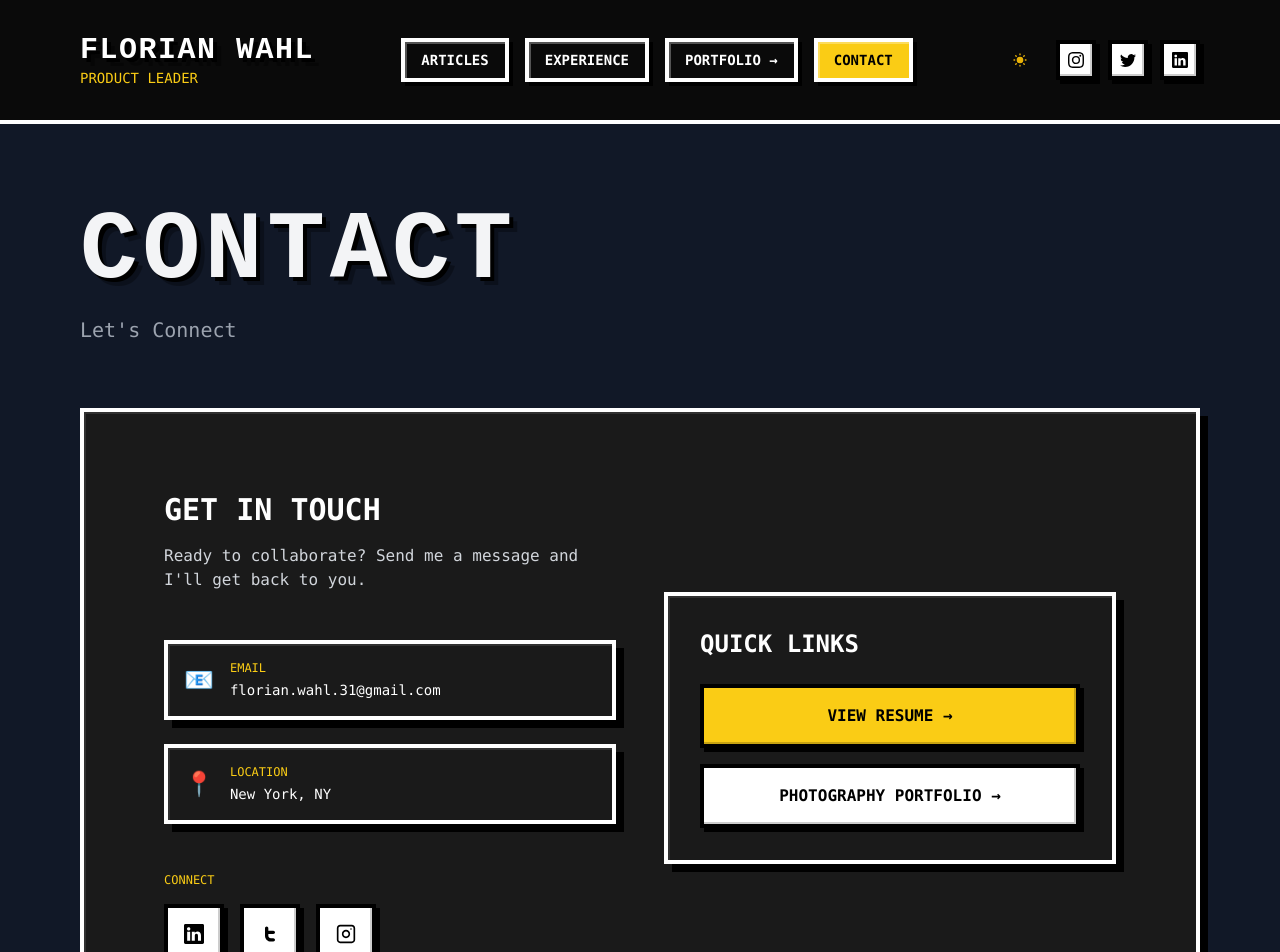
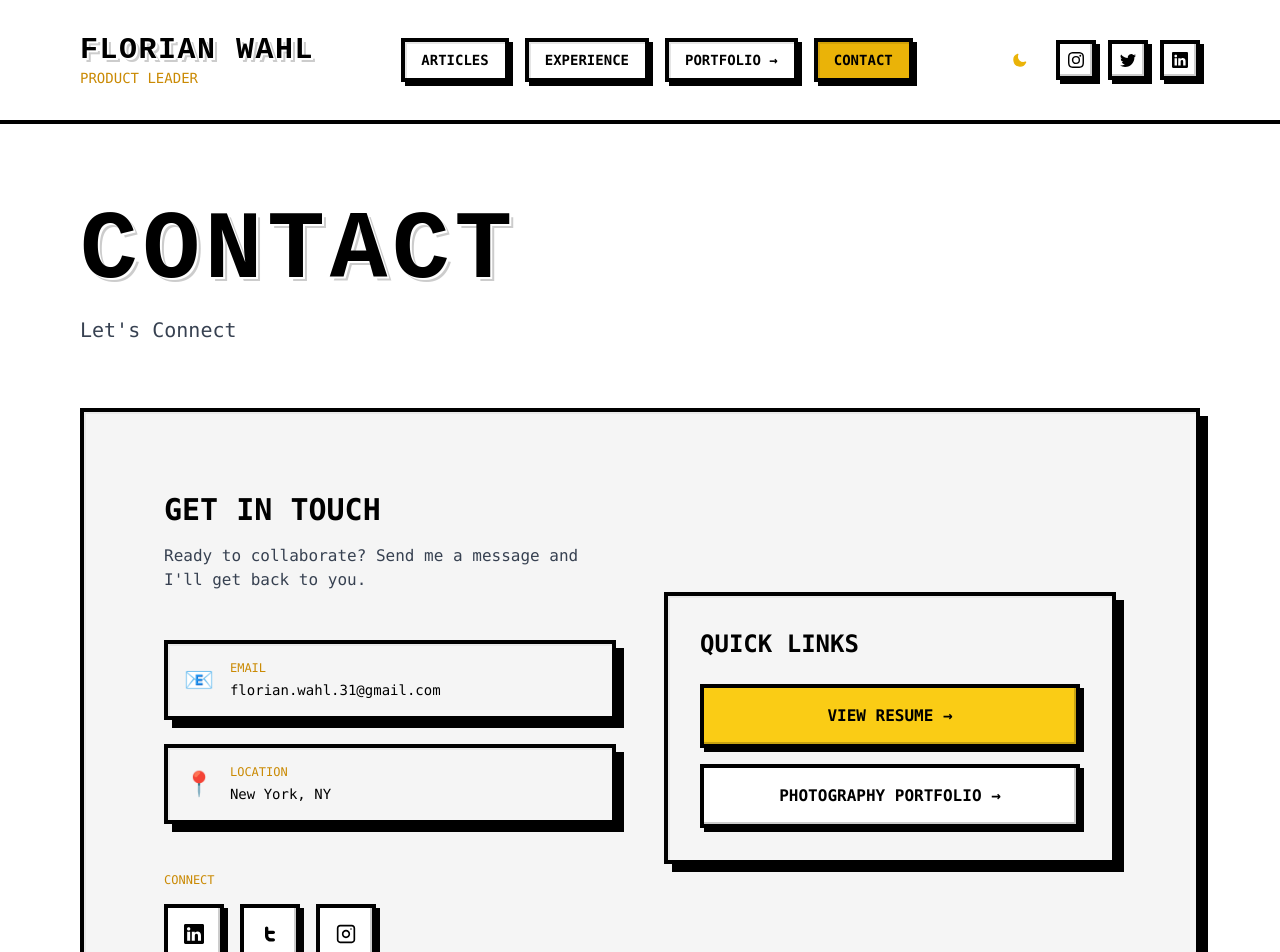
Before and after one commit to florian-wahl/wahlflorian.com, a Next.js app: page /contact in a window 1280 px wide. Shown: the top 952 px of the page. Built offline with nearby package versions, Linux system fonts and the light colour scheme; no server answers.

Commit message:
Implemented a light mode. Default to system preference. Rolling out fix for favicon.

```diff
--- a/components/Contact.tsx
+++ b/components/Contact.tsx
@@ -4,25 +4,25 @@ import { event } from "../utils/analytics";
 
 const Contact: React.FC = () => {
     return (
-        <section className="bg-[#0a0a0a] dark:bg-gray-900 py-20">
+        <section className="bg-white dark:bg-[#0a0a0a] py-20 transition-colors duration-300">
             <div className="max-w-6xl mx-auto px-4">
                 <div className="mb-16">
-                    <h1 className="text-4xl md:text-6xl lg:text-8xl font-bold text-white dark:text-gray-100 mb-4 pixel-text">
+                    <h1 className="text-4xl md:text-6xl lg:text-8xl font-bold text-black dark:text-white mb-4 pixel-text">
                         CONTACT
                     </h1>
-                    <p className="text-xl text-gray-300 dark:text-gray-400 font-mono">
+                    <p className="text-xl text-gray-700 dark:text-gray-300 font-mono">
                         Let's Connect
                     </p>
                 </div>
 
-                <div className="pixel-card bg-gray-900 p-8 md:p-12 lg:p-20">
+                <div className="pixel-card bg-gray-50 dark:bg-gray-900 p-8 md:p-12 lg:p-20">
                     <div className="grid grid-cols-1 md:grid-cols-2 gap-12">
                         <div>
                             <header className="mb-12">
-                                <h2 className="text-white font-bold text-3xl font-mono mb-4">
+                                <h2 className="text-black dark:text-white font-bold text-3xl font-mono mb-4">
                                     GET IN TOUCH
                                 </h2>
-                                <p className="text-gray-300 font-mono text-base">
+                                <p className="text-gray-700 dark:text-gray-300 font-mono text-base">
                                     Ready to collaborate? Send me a message and I'll get back to you.
                                 </p>
                             </header>
@@ -30,22 +30,22 @@ const Contact: React.FC = () => {
                             <div className="space-y-6 mb-12">
                                 <a
                                     href={`mailto:${userData.email}`}
-                                    className="flex flex-row items-center space-x-4 pixel-card bg-gray-800 p-4 hover:border-yellow-400 transition-colors group"
+                                    className="flex flex-row items-center space-x-4 pixel-card bg-gray-100 dark:bg-gray-800 p-4 hover:border-yellow-500 dark:hover:border-yellow-400 transition-colors group"
                                 >
                                     <div className="text-2xl">📧</div>
                                     <div>
-                                        <p className="text-yellow-400 font-mono text-xs uppercase mb-1">Email</p>
-                                        <p className="text-white font-mono text-sm group-hover:text-yellow-400 transition-colors">
+                                        <p className="text-yellow-600 dark:text-yellow-400 font-mono text-xs uppercase mb-1">Email</p>
+                                        <p className="text-black dark:text-white font-mono text-sm group-hover:text-yellow-600 dark:group-hover:text-yellow-400 transition-colors">
                                             {userData.email}
                                         </p>
                                     </div>
                                 </a>
 
-                                <div className="flex flex-row items-center space-x-4 pixel-card bg-gray-800 p-4">
+                                <div className="flex flex-row items-center space-x-4 pixel-card bg-gray-100 dark:bg-gray-800 p-4">
                                     <div className="text-2xl">📍</div>
                                     <div>
-                                        <p className="text-yellow-400 font-mono text-xs uppercase mb-1">Location</p>
-                                        <p className="text-white font-mono text-sm">
+                                        <p className="text-yellow-600 dark:text-yellow-400 font-mono text-xs uppercase mb-1">Location</p>
+                                        <p className="text-black dark:text-white font-mono text-sm">
                                             {userData.address}
                                         </p>
                                     </div>
@@ -53,7 +53,7 @@ const Contact: React.FC = () => {
                             </div>
 
                             <div>
-                                <p className="text-yellow-400 font-mono text-xs uppercase mb-4">Connect</p>
+                                <p className="text-yellow-600 dark:text-yellow-400 font-mono text-xs uppercase mb-4">Connect</p>
                                 <div className="flex flex-row space-x-4">
                                     <a
                                         href={userData.socialLinks.linkedin}
@@ -145,8 +145,8 @@ const Contact: React.FC = () => {
                         </div>
 
                         <div className="flex flex-col justify-center">
-                            <div className="pixel-card bg-gray-800 p-8">
-                                <h3 className="text-white font-bold text-2xl font-mono mb-6">
+                            <div className="pixel-card bg-gray-100 dark:bg-gray-800 p-8">
+                                <h3 className="text-black dark:text-white font-bold text-2xl font-mono mb-6">
                                     QUICK LINKS
                                 </h3>
                                 <div className="space-y-4">
--- a/components/ContainerBlock.tsx
+++ b/components/ContainerBlock.tsx
@@ -32,6 +32,8 @@ const ContainerBlock: React.FC<ContainerBlockProps> = ({ children, customMeta =
         <div>
             <Head>
                 <title>{meta.title}</title>
+                <link rel="icon" href="/favicon.ico" />
+                <link rel="icon" type="image/x-icon" href="/favicon.ico" />
                 <meta name="robots" content="follow, index" />
                 <meta content={meta.description} name="description" />
                 <meta name="keywords" content="Florian Wahl, Product Leader, Product Strategy, Fintech, Digital Transformation, Akoya, Open Finance, Payments, API Development" />
@@ -114,7 +116,7 @@ const ContainerBlock: React.FC<ContainerBlockProps> = ({ children, customMeta =
                     }}
                 />
             </Head>
-            <main className="bg-[#0a0a0a] w-full min-h-screen">
+            <main className="bg-white dark:bg-[#0a0a0a] w-full min-h-screen transition-colors duration-300">
                 <Navbar />
                 <div>{children}</div>
                 <Footer />
--- a/components/Footer.tsx
+++ b/components/Footer.tsx
@@ -3,12 +3,12 @@ import userData from "../constants/data";
 
 const Footer: React.FC = () => {
     return (
-        <div className="bg-[#0a0a0a] border-t-4 border-white">
+        <div className="bg-white dark:bg-[#0a0a0a] border-t-4 border-black dark:border-white transition-colors duration-300">
             <div className="max-w-6xl mx-auto px-4 py-10 md:py-12">
-                <div className="h-1 w-full bg-white mb-8"></div>
+                <div className="h-1 w-full bg-black dark:bg-white mb-8"></div>
                 <div className="flex flex-col space-y-6 md:space-y-0 md:flex-row justify-between md:items-center">
                     <div>
-                        <p className="text-white font-mono text-sm">
+                        <p className="text-black dark:text-white font-mono text-sm">
                             &copy; {new Date().getFullYear()} FLORIAN WAHL. ALL RIGHTS RESERVED.
                         </p>
                     </div>
--- a/components/Navbar.tsx
+++ b/components/Navbar.tsx
@@ -76,7 +76,7 @@ const ThemeButton: React.FC = () => {
 
     return (
         <button
-            aria-label="Toggle Dark Mode"
+            aria-label={theme === "dark" ? "Switch to Light Mode" : "Switch to Dark Mode"}
             type="button"
             className="w-10 h-10 p-3 rounded focus:outline-none"
             onClick={() => setTheme(theme === "dark" ? "light" : "dark")}
@@ -147,16 +147,16 @@ const Navbar: React.FC = () => {
     });
 
     return (
-        <div className="relative bg-[#0a0a0a] border-b-4 border-white" ref={menuRef}>
+        <div className="relative bg-white dark:bg-[#0a0a0a] border-b-4 border-black dark:border-white transition-colors duration-300" ref={menuRef}>
             <div className="max-w-6xl mx-auto px-4 py-6 md:py-8">
                 <div className="flex md:flex-row justify-between items-center">
                     {/* Logo and Name */}
                     <div className="flex flex-col">
                         <Link href="/">
-                            <h1 className="font-bold text-xl md:text-3xl text-white font-mono pixel-text">
+                            <h1 className="font-bold text-xl md:text-3xl text-black dark:text-white font-mono pixel-text">
                                 {userData.name.toUpperCase()}
                             </h1>
-                            <p className="text-sm font-mono text-yellow-400">
+                            <p className="text-sm font-mono text-yellow-600 dark:text-yellow-400">
                                 {userData.designation.toUpperCase()}
                             </p>
                         </Link>
@@ -169,8 +169,8 @@ const Navbar: React.FC = () => {
                             onClick={() => sendGAEvent({ event: 'navClicked', value: 'articles' })}
                             className={`px-4 py-2 font-mono text-sm font-bold transition-colors duration-200 ${
                                 router.asPath === "/articles"
-                                    ? "bg-yellow-400 text-black pixel-border"
-                                    : "text-white hover:bg-gray-800 pixel-border border-white"
+                                    ? "bg-yellow-500 dark:bg-yellow-400 text-black pixel-border"
+                                    : "text-black dark:text-white hover:bg-gray-200 dark:hover:bg-gray-800 pixel-border border-black dark:border-white"
                             }`}
                         >
                             ARTICLES
@@ -179,8 +179,8 @@ const Navbar: React.FC = () => {
                             href="/experience"
                             className={`px-4 py-2 font-mono text-sm font-bold transition-colors duration-200 ${
                                 router.asPath === "/experience"
-                                    ? "bg-yellow-400 text-black pixel-border"
-                                    : "text-white hover:bg-gray-800 pixel-border border-white"
+                                    ? "bg-yellow-500 dark:bg-yellow-400 text-black pixel-border"
+                                    : "text-black dark:text-white hover:bg-gray-200 dark:hover:bg-gray-800 pixel-border border-black dark:border-white"
                             }`}
                         >
                             EXPERIENCE
@@ -189,7 +189,7 @@ const Navbar: React.FC = () => {
                             href="https://portfolio.wahlflorian.com/"
                             target="_blank"
                             rel="noopener noreferrer"
-                            className="px-4 py-2 font-mono text-sm font-bold text-white hover:bg-gray-800 pixel-border border-white transition-colors duration-200"
+                            className="px-4 py-2 font-mono text-sm font-bold text-black dark:text-white hover:bg-gray-200 dark:hover:bg-gray-800 pixel-border border-black dark:border-white transition-colors duration-200"
                         >
                             PORTFOLIO →
                         </Link>
@@ -197,8 +197,8 @@ const Navbar: React.FC = () => {
                             href="/contact"
                             className={`px-4 py-2 font-mono text-sm font-bold transition-colors duration-200 ${
                                 router.asPath === "/contact"
-                                    ? "bg-yellow-400 text-black pixel-border"
-                                    : "text-white hover:bg-gray-800 pixel-border border-white"
+                                    ? "bg-yellow-500 dark:bg-yellow-400 text-black pixel-border"
+                                    : "text-black dark:text-white hover:bg-gray-200 dark:hover:bg-gray-800 pixel-border border-black dark:border-white"
                             }`}
                         >
                             CONTACT
@@ -238,15 +238,15 @@ const Navbar: React.FC = () => {
                     onClick={() => setIsOpen(false)}
                 >
                     <div
-                        className="fixed top-0 right-0 h-full w-72 bg-gray-900 border-l-4 border-white shadow-lg transform transition-transform duration-300 ease-in-out"
+                        className="fixed top-0 right-0 h-full w-72 bg-white dark:bg-gray-900 border-l-4 border-black dark:border-white shadow-lg transform transition-transform duration-300 ease-in-out"
                         style={{
                             transform: isOpen ? 'translateX(0)' : 'translateX(100%)'
                         }}
                         onClick={(e) => e.stopPropagation()}
                     >
                         {/* Mobile Menu Header */}
-                        <div className="flex justify-between items-center p-4 border-b-4 border-white">
-                            <h2 className="text-lg font-bold font-mono text-white">MENU</h2>
+                        <div className="flex justify-between items-center p-4 border-b-4 border-black dark:border-white">
+                            <h2 className="text-lg font-bold font-mono text-black dark:text-white">MENU</h2>
                             <button
                                 onClick={() => setIsOpen(false)}
                                 className="pixel-button bg-white text-black p-2 hover:bg-gray-200 transition-colors"
@@ -279,8 +279,8 @@ const Navbar: React.FC = () => {
                                     }}
                                     className={`px-4 py-3 font-mono text-sm font-bold transition-colors ${
                                         router.asPath === "/"
-                                            ? "bg-yellow-400 text-black pixel-border"
-                                            : "text-white hover:bg-gray-800 pixel-border border-white"
+                                            ? "bg-yellow-500 dark:bg-yellow-400 text-black pixel-border"
+                                            : "text-black dark:text-white hover:bg-gray-200 dark:hover:bg-gray-800 pixel-border border-black dark:border-white"
                                     }`}
                                 >
                                     HOME
@@ -293,8 +293,8 @@ const Navbar: React.FC = () => {
                                     }}
                                     className={`px-4 py-3 font-mono text-sm font-bold transition-colors ${
                                         router.asPath === "/articles"
-                                            ? "bg-yellow-400 text-black pixel-border"
-                                            : "text-white hover:bg-gray-800 pixel-border border-white"
+                                            ? "bg-yellow-500 dark:bg-yellow-400 text-black pixel-border"
+                                            : "text-black dark:text-white hover:bg-gray-200 dark:hover:bg-gray-800 pixel-border border-black dark:border-white"
                                     }`}
                                 >
                                     ARTICLES
@@ -304,8 +304,8 @@ const Navbar: React.FC = () => {
                                     onClick={() => setIsOpen(false)}
                                     className={`px-4 py-3 font-mono text-sm font-bold transition-colors ${
                                         router.asPath === "/experience"
-                                            ? "bg-yellow-400 text-black pixel-border"
-                                            : "text-white hover:bg-gray-800 pixel-border border-white"
+                                            ? "bg-yellow-500 dark:bg-yellow-400 text-black pixel-border"
+                                            : "text-black dark:text-white hover:bg-gray-200 dark:hover:bg-gray-800 pixel-border border-black dark:border-white"
                                     }`}
                                 >
                                     EXPERIENCE
@@ -315,7 +315,7 @@ const Navbar: React.FC = () => {
                                     target="_blank"
                                     rel="noopener noreferrer"
                                     onClick={() => setIsOpen(false)}
-                                    className="px-4 py-3 font-mono text-sm font-bold text-white hover:bg-gray-800 pixel-border border-white transition-colors"
+                                    className="px-4 py-3 font-mono text-sm font-bold text-black dark:text-white hover:bg-gray-200 dark:hover:bg-gray-800 pixel-border border-black dark:border-white transition-colors"
                                 >
                                     PORTFOLIO →
                                 </Link>
@@ -324,8 +324,8 @@ const Navbar: React.FC = () => {
                                     onClick={() => setIsOpen(false)}
                                     className={`px-4 py-3 font-mono text-sm font-bold transition-colors ${
                                         router.asPath === "/contact"
-                                            ? "bg-yellow-400 text-black pixel-border"
-                                            : "text-white hover:bg-gray-800 pixel-border border-white"
+                                            ? "bg-yellow-500 dark:bg-yellow-400 text-black pixel-border"
+                                            : "text-black dark:text-white hover:bg-gray-200 dark:hover:bg-gray-800 pixel-border border-black dark:border-white"
                                     }`}
                                 >
                                     CONTACT
@@ -333,18 +333,18 @@ const Navbar: React.FC = () => {
                             </nav>
 
                             {/* Divider */}
-                            <div className="my-6 border-t-4 border-white" />
+                            <div className="my-6 border-t-4 border-black dark:border-white" />
 
                             {/* Theme Toggle and Social Links */}
                             <div className="space-y-6">
                                 <div className="flex items-center justify-between px-4">
-                                    <span className="text-sm font-bold font-mono text-white">
+                                    <span className="text-sm font-bold font-mono text-black dark:text-white">
                                         THEME
                                     </span>
                                     <ThemeButton />
                                 </div>
                                 <div className="px-4">
-                                    <h3 className="text-sm font-bold font-mono text-white mb-3">
+                                    <h3 className="text-sm font-bold font-mono text-black dark:text-white mb-3">
                                         CONNECT
                                     </h3>
                                     <SocialLinks className="justify-start" />
--- a/pages/_app.tsx
+++ b/pages/_app.tsx
@@ -60,7 +60,7 @@ function MyApp({ Component, pageProps }: AppProps) {
     }, [router.events, gaId]);
 
     return (
-        <ThemeProvider defaultTheme="dark" attribute="class">
+        <ThemeProvider defaultTheme="system" attribute="class" enableSystem>
             {gaId && <GoogleAnalytics gaId={gaId} />}
             <Component {...pageProps} />
         </ThemeProvider>
--- a/styles/globals.css
+++ b/styles/globals.css
@@ -10,6 +10,13 @@ body {
   margin: 0;
   font-family: 'Inter var', -apple-system, BlinkMacSystemFont, Segoe UI, Roboto, Oxygen, Ubuntu,
     Cantarell, Fira Sans, Droid Sans, Helvetica Neue, sans-serif;
+  background-color: #ffffff;
+  color: #000000;
+  transition: background-color 0.3s ease, color 0.3s ease;
+}
+
+html.dark,
+html.dark body {
   background-color: #0a0a0a;
   color: #ffffff;
 }
@@ -34,11 +41,24 @@ a {
   text-transform: uppercase;
   letter-spacing: 0.05em;
   text-shadow:
+    2px 2px 0px #ffffff,
+    4px 4px 0px rgba(0, 0, 0, 0.2);
+}
+
+html.dark .pixel-text {
+  text-shadow:
     4px 4px 0px #000000,
     8px 8px 0px rgba(0, 0, 0, 0.3);
 }
 
 .pixel-border {
+  border: 4px solid #000000;
+  box-shadow:
+    4px 4px 0px #000000,
+    inset 2px 2px 0px rgba(0, 0, 0, 0.1);
+}
+
+html.dark .pixel-border {
   border: 4px solid #ffffff;
   box-shadow:
     4px 4px 0px #000000,
@@ -47,16 +67,30 @@ a {
 
 .pixel-card {
   position: relative;
+  background: #f5f5f5;
+  border: 4px solid #000000;
+  box-shadow:
+    8px 8px 0px #000000,
+    inset 2px 2px 0px rgba(0, 0, 0, 0.05);
+  transition: all 0.2s ease;
+}
+
+html.dark .pixel-card {
   background: #1a1a1a;
   border: 4px solid #ffffff;
   box-shadow:
     8px 8px 0px #000000,
     inset 2px 2px 0px rgba(255, 255, 255, 0.1);
-  transition: all 0.2s ease;
 }
 
 .pixel-card:hover {
   transform: translate(-2px, -2px);
+  box-shadow:
+    10px 10px 0px #000000,
+    inset 2px 2px 0px rgba(0, 0, 0, 0.05);
+}
+
+html.dark .pixel-card:hover {
   box-shadow:
     10px 10px 0px #000000,
     inset 2px 2px 0px rgba(255, 255, 255, 0.1);
```
Also changed, not shown: components/AboutMe.tsx (+19 -19 lines), components/Articles.tsx (+11 -11 lines), components/Experience.tsx (+12 -12 lines), components/Hero.tsx (+11 -8 lines), components/ThoughtLeadership.tsx (+11 -11 lines).
